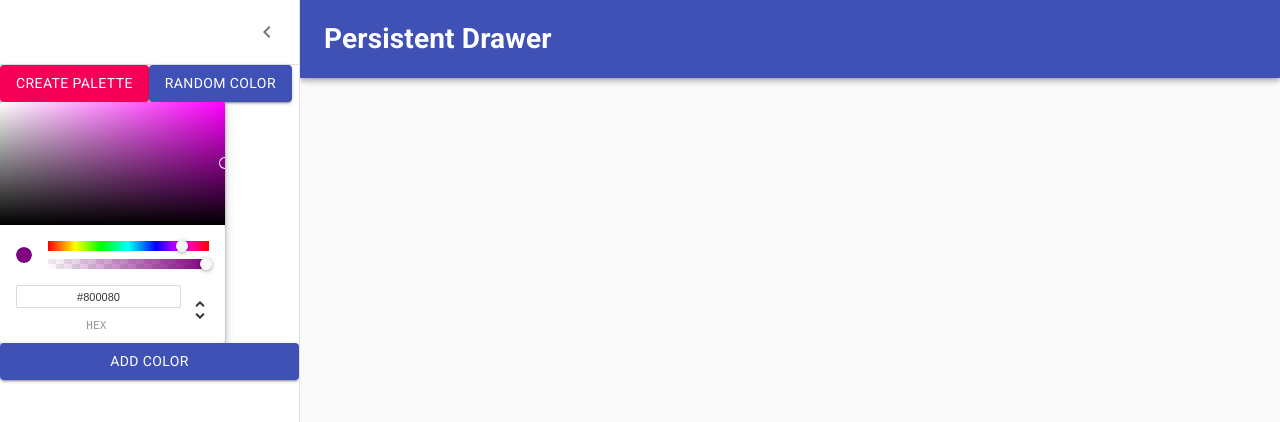
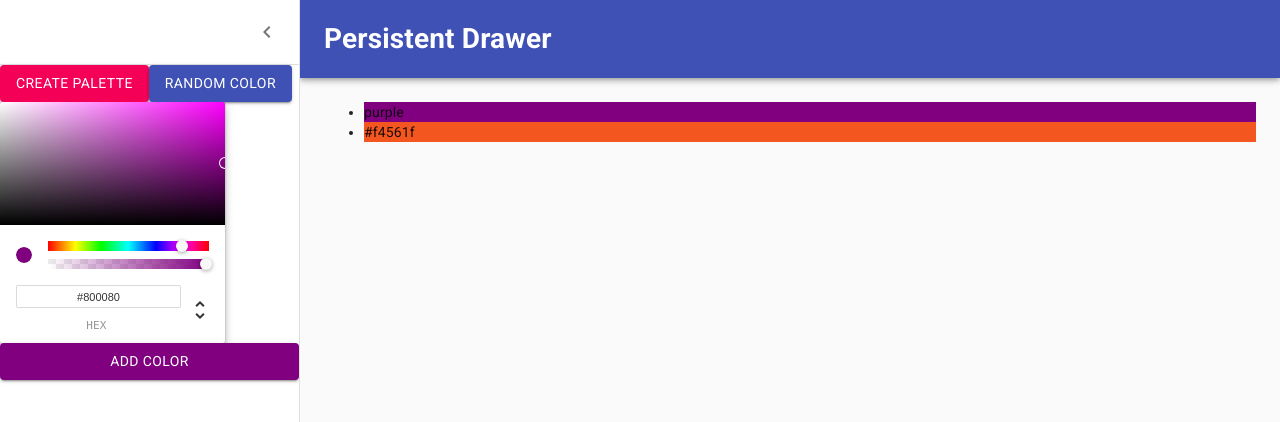
Before and after one commit to Sahl-A/flat-colors, a React (Create React App) app: page /Palette/new in a window 1280 px wide. Both pictures are taken after a click on the button "open drawer". Shown: the top 422 px of the page. Built offline with nearby package versions, Linux system fonts and the light colour scheme.

Commit message:
31: Connect colorpicker to button

```diff
--- a/src/NewPaletteForm.js
+++ b/src/NewPaletteForm.js
@@ -73,7 +73,9 @@ const styles = (theme) => ({
 
 class NewPaletteForm extends Component {
     state = {
-        open: false
+        open: false,
+        currColor: 'purple',
+        colors: ['purple', '#f4561f']
     };
 
     handleDrawerOpen = () => {
@@ -83,9 +85,19 @@ class NewPaletteForm extends Component {
     handleDrawerClose = () => {
         this.setState({open: false});
     }
+
+    changeColor = (newColor) => {
+        this.setState({ currColor: newColor.hex });
+    };
+
+    addNewColor = () => {
+        this.setState({ colors: [...this.state.colors, this.state.currColor] });
+        console.log(this.state.colors)
+    }
+
     render() {
         const {classes} = this.props;
-        const { open } = this.state;
+        const { open, colors } = this.state;
 
         return(
             <div className={classes.root}>
@@ -131,19 +143,24 @@ class NewPaletteForm extends Component {
                         </Button>
                     </div>
                     <ChromePicker
-                     color='purple'
-                     onChangeComplete={ newColor=> console.log(newColor) } />
-                    <Button variant="contained" color="primary">
+                        color={this.state.currColor}
+                        onChangeComplete={ (newColor) => this.changeColor(newColor) } />
+                    <Button
+                        variant="contained"
+                        color="primary"
+                        style={{backgroundColor: this.state.currColor}}
+                        onClick={this.addNewColor} >
                         Add Color
                     </Button>
             </Drawer>
             <main
                 className={classNames(classes.content, {
                 [classes.contentShift]: open,
-                })}
-            >
-                <div className={classes.drawerHeader} />
-
+                })} >
+                    <div className={classes.drawerHeader} />
+                    <ul>
+                        {colors.map(color => <li style={{backgroundColor: color}}>{color}</li>)}
+                    </ul>
             </main>
             </div>
         )
```
